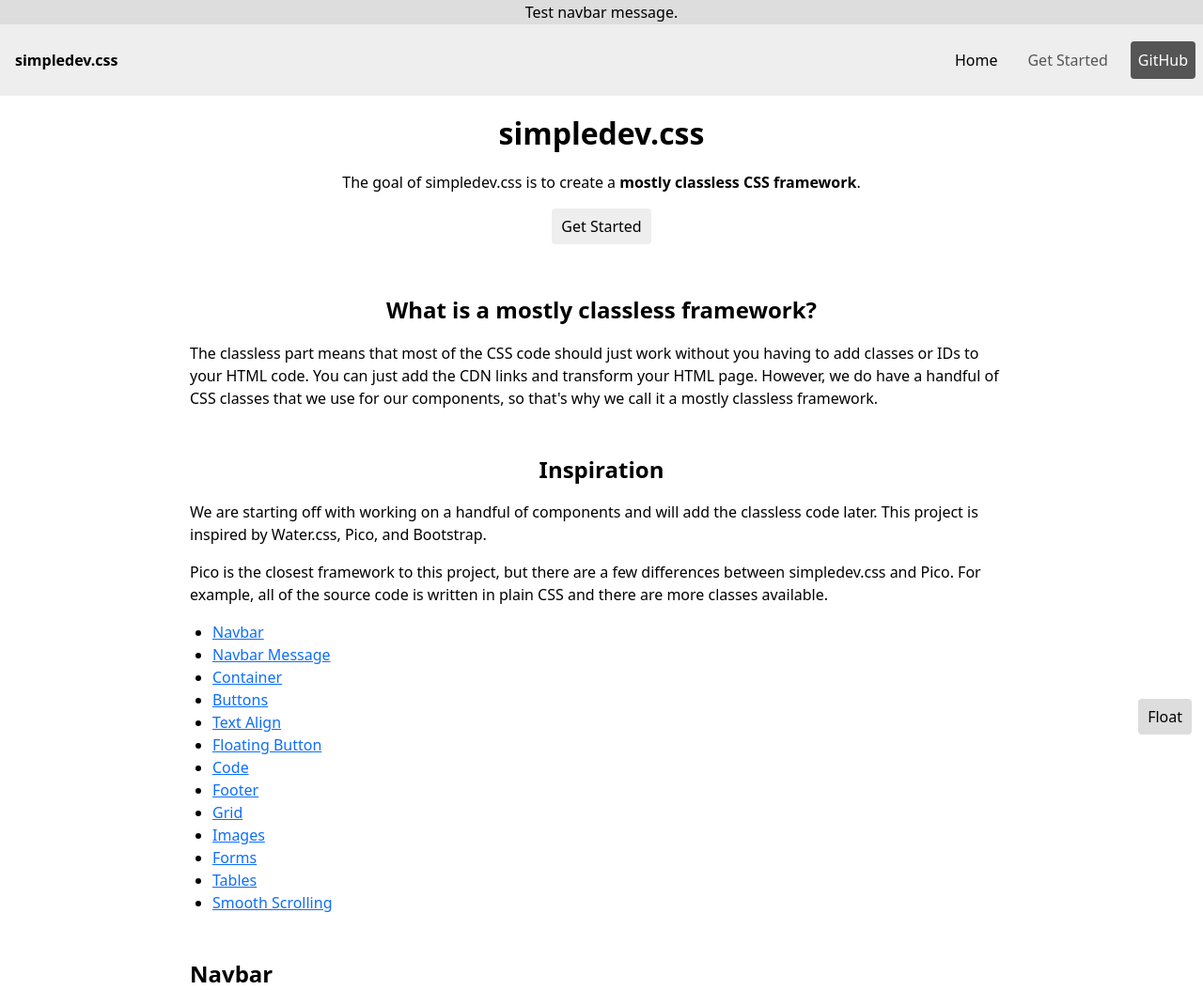
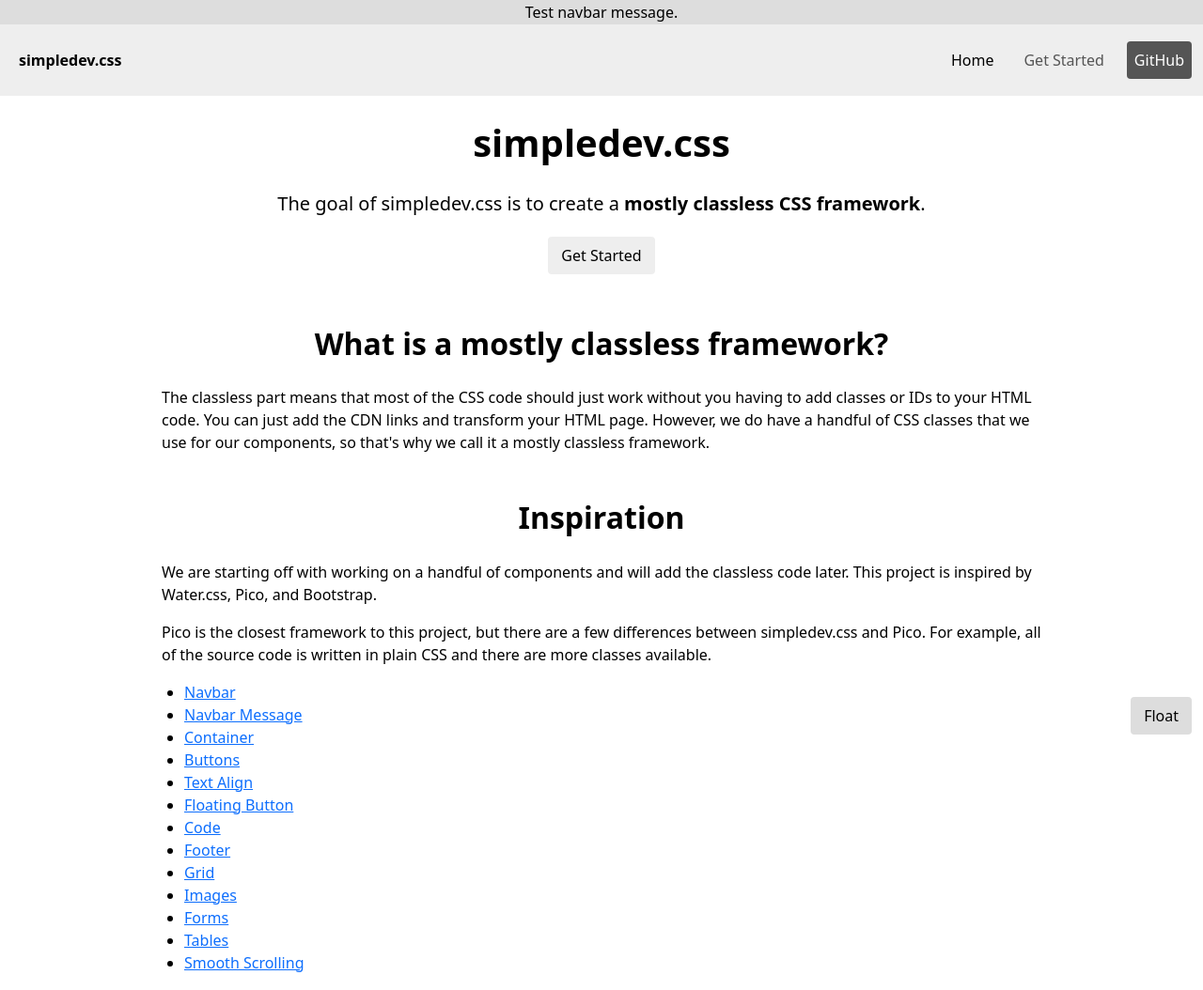
Before and after one commit to simpledevio/simpledev-css, a plain HTML site: page index.html in a window 1280 px wide. Shown: the top 1054 px of the page at 94% size. Drawn offline with Linux system fonts and the light colour scheme.

Commit message:
Adjust values

```diff
--- a/css/base.css
+++ b/css/base.css
@@ -17,6 +17,18 @@ code {
   /* color: #e2777a; */
 }
 
+h1 {
+  font-size: 2.5rem;
+}
+
+h2 {
+  font-size: 2rem;
+}
+
+h3 {
+  /* font-size: 1.75rem; */
+}
+
 h2, h3 {
   scroll-margin-top: 5rem;
   /* whatever is a nice number that gets you past the header */
@@ -28,6 +40,10 @@ p, ul, ol {
 
 ul, ol {
   padding-left: 24px;
+}
+
+.lead {
+  font-size: 1.25rem;
 }
 
 /* images */
--- a/css/buttons.css
+++ b/css/buttons.css
@@ -13,8 +13,10 @@ button,
   color: #000;
   cursor: pointer;
   display: inline-block;
+  line-height: 1.5;
   margin-bottom: 6px;
   padding: 8px;
+  padding: 6px 12px;
   text-decoration: none;
 }
 
@@ -36,8 +38,9 @@ button:hover,
   border-radius: 4px;
   color: #000;
   display: inline-block;
+  line-height: 1.5;
   margin-bottom: 6px;
-  padding: 8px;
+  padding: 8px 12px;
   text-decoration: none;
 }
 
--- a/css/container.css
+++ b/css/container.css
@@ -3,7 +3,7 @@
 /* CONTAINER */
 .container {
   padding: 0 12px;
-  max-width: 900px;
+  max-width: 960px;
   margin: auto;
 }
 
--- a/css/grid.css
+++ b/css/grid.css
@@ -3,7 +3,7 @@
 .grid {
   display: grid;
   grid-template-columns: 1fr;
-  gap: 10px;
+  gap: 20px;
 }
 
 @media (min-width: 768px) {
--- a/css/navbar.css
+++ b/css/navbar.css
@@ -30,12 +30,14 @@
 .navbar div a {
   font-weight: bold;
   margin: 8px;
+  margin-left: 12px;
 }
 
 /* for the navbar links */
 .navbar ul {
   display: none;
   list-style: none;
+  margin-right: 4px;
   padding-left: 0;
   text-align: left;
 }
--- a/css/simpledev.css
+++ b/css/simpledev.css
@@ -310,6 +310,18 @@ code {
   /* color: #e2777a; */
 }
 
+h1 {
+  font-size: 2.5rem;
+}
+
+h2 {
+  font-size: 2rem;
+}
+
+h3 {
+  /* font-size: 1.75rem; */
+}
+
 h2, h3 {
   scroll-margin-top: 5rem;
   /* whatever is a nice number that gets you past the header */
@@ -321,6 +333,10 @@ p, ul, ol {
 
 ul, ol {
   padding-left: 24px;
+}
+
+.lead {
+  font-size: 1.25rem;
 }
 
 /* images */
@@ -393,8 +409,10 @@ button,
   color: #000;
   cursor: pointer;
   display: inline-block;
+  line-height: 1.5;
   margin-bottom: 6px;
   padding: 8px;
+  padding: 6px 12px;
   text-decoration: none;
 }
 
@@ -416,8 +434,9 @@ button:hover,
   border-radius: 4px;
   color: #000;
   display: inline-block;
+  line-height: 1.5;
   margin-bottom: 6px;
-  padding: 8px;
+  padding: 8px 12px;
   text-decoration: none;
 }
 
@@ -467,7 +486,7 @@ button:hover,
 /* CONTAINER */
 .container {
   padding: 0 12px;
-  max-width: 900px;
+  max-width: 960px;
   margin: auto;
 }
 
@@ -508,7 +527,7 @@ button:hover,
 .grid {
   display: grid;
   grid-template-columns: 1fr;
-  gap: 10px;
+  gap: 20px;
 }
 
 @media (min-width: 768px) {
@@ -548,12 +567,14 @@ button:hover,
 .navbar div a {
   font-weight: bold;
   margin: 8px;
+  margin-left: 12px;
 }
 
 /* for the navbar links */
 .navbar ul {
   display: none;
   list-style: none;
+  margin-right: 4px;
   padding-left: 0;
   text-align: left;
 }
--- a/index.html
+++ b/index.html
@@ -31,7 +31,7 @@
 <div class="container">
   <div class="text-center">
     <h1>simpledev.css</h1>
-    <p>The goal of simpledev.css is to create a <b>mostly classless CSS framework</b>.</p>
+    <p class="lead">The goal of simpledev.css is to create a <b>mostly classless CSS framework</b>.</p>
     <a href="./start.html" class="button">Get Started</a>
   </div>
 
```
